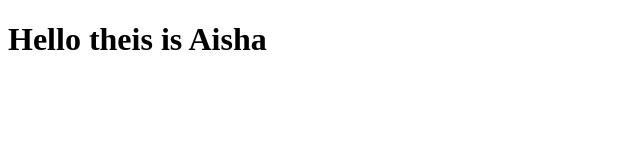
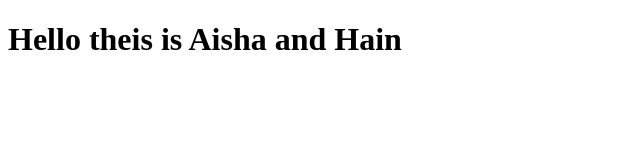
Before and after one commit to AishaAli18/Hnia, a plain HTML site: page index.html in a window 1280 px wide. Shown: the whole page, without its empty margins (0-640 px from the left). Drawn offline with Linux system fonts and the light colour scheme.

Commit message:
update hello message

```diff
--- a/index.html
+++ b/index.html
@@ -6,8 +6,8 @@
     <title>Document</title>
 </head>
 <body>
-    <h1> Hello theis is Aisha</h1>
+    <h1> Hello theis is Aisha and Hain</h1>
     <script> src -"app.js"</script>
-    <script> src -"style.css"</script>
+
 </body>
 </html>
```
